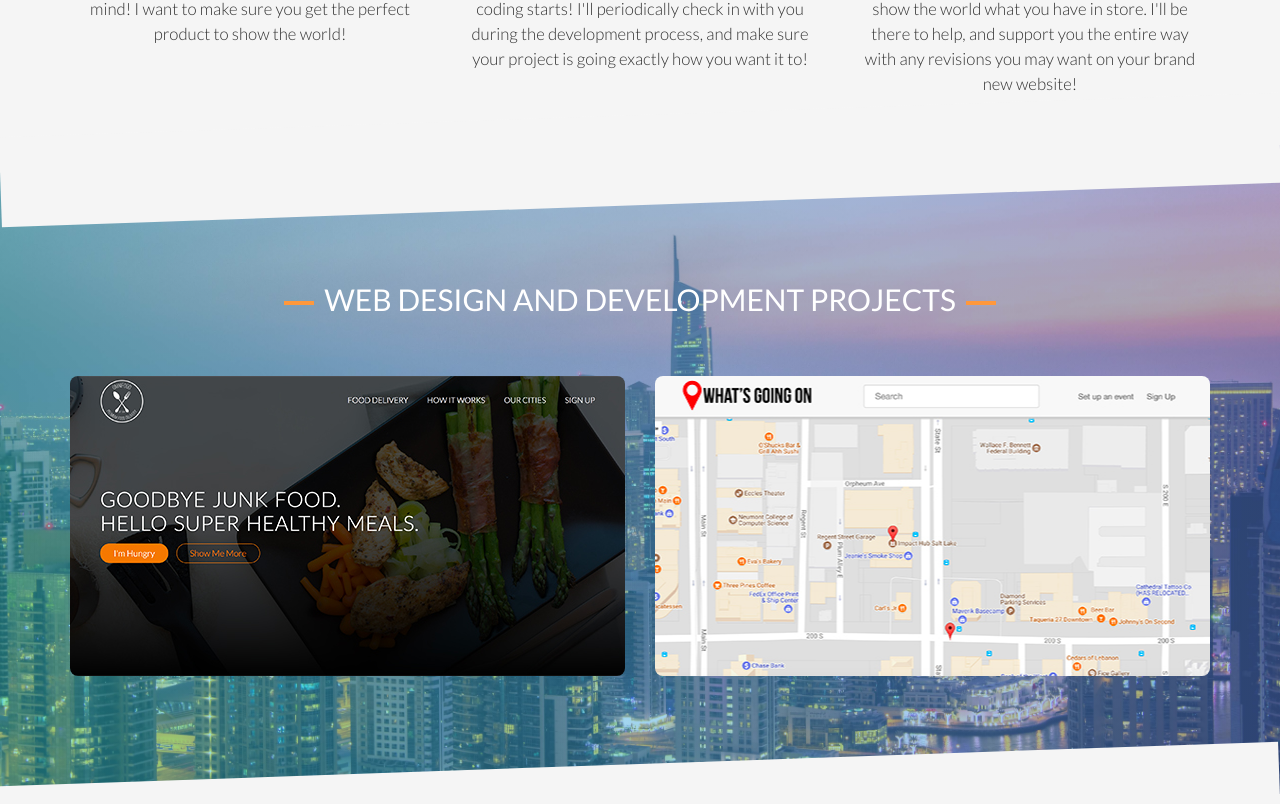
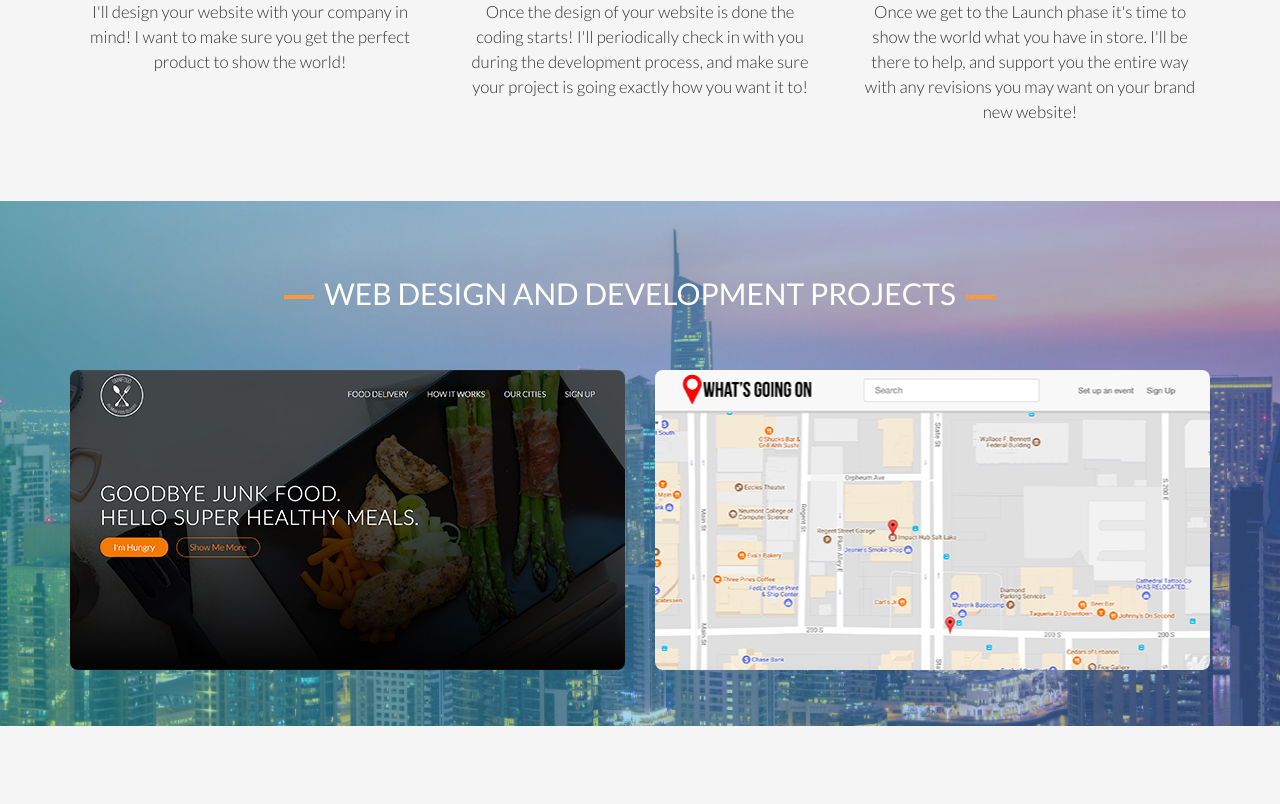
Before and after one commit to franky212/vschool-assignments, a React (Create React App) app in the folder projects/personal-portfolio/: page / in a window 1280 px wide. Shown: the part 1072-1876 px from the top of the page. Built offline with nearby package versions, Linux system fonts and the light colour scheme.

Commit message:
Replaced the slanted elements, and edited space in the containers.

```diff
--- a/projects/personal-portfolio/public/index.html
+++ b/projects/personal-portfolio/public/index.html
@@ -47,7 +47,7 @@
     var myVar;
 
     function myFunction() {
-      myVar = setTimeout(showPage, 3000);
+      myVar = setTimeout(showPage, 2000);
     }
 
     function showPage() {
--- a/projects/personal-portfolio/src/components/Work.js
+++ b/projects/personal-portfolio/src/components/Work.js
@@ -4,7 +4,7 @@ import WorkCard from "./WorkCard";
 
 export default function Portfolio() {
   return (
-    <Grid className="section-grid">
+    <Grid>
       <Row>
         <Col xs={12}>
           <h2 className="section-header">WEB DESIGN AND DEVELOPMENT PROJECTS</h2>
--- a/projects/personal-portfolio/src/css/styles.css
+++ b/projects/personal-portfolio/src/css/styles.css
@@ -245,7 +245,7 @@ CONTENT STYLING
   position: relative;
 }
 
-.section::before {
+/*.section::before {
   position: absolute;
   width: 100%;
   height: 90px;
@@ -256,7 +256,7 @@ CONTENT STYLING
   overflow: hidden;
   top: 0;
   content: '';
-}
+}*/
 
 .icon-header {
   text-align: center;
@@ -284,7 +284,7 @@ COLORED SECTION
 ****************/
 
 .section {
-  padding: 2em 0;
+  padding: 4em 0;
   background-color: whitesmoke;
 }
 
@@ -294,17 +294,11 @@ COLORED SECTION
   margin-bottom: 30px;
 }
 
-.section-grid {
-  margin-top: 90px;
-  margin-bottom: 90px;
-}
-
 .opposite {
   color: #000;
   text-align: center;
   font-weight: 700;
   letter-spacing: 3px;
-  margin-bottom: 90px;
 }
 
 .section-header::before,
```
